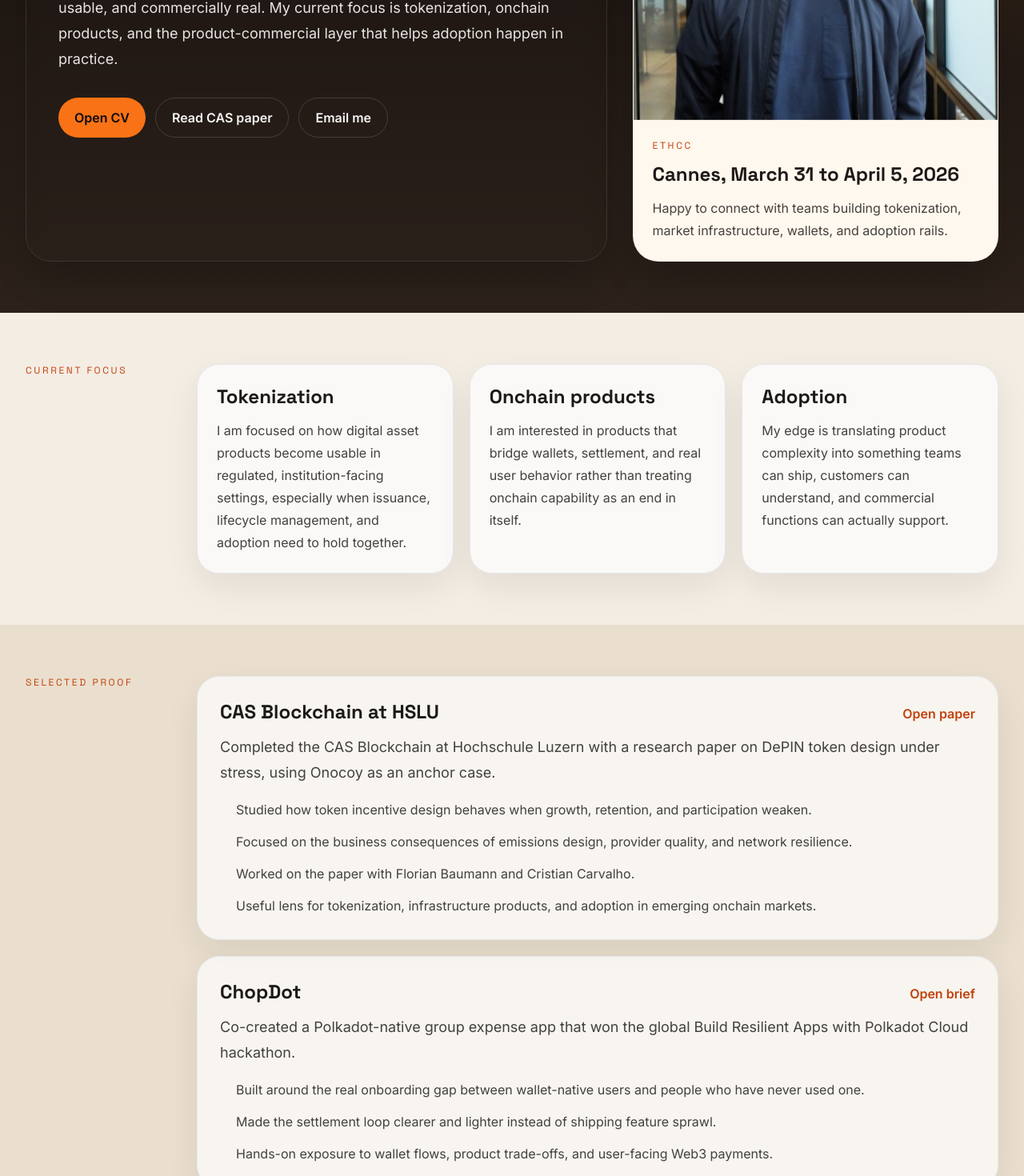
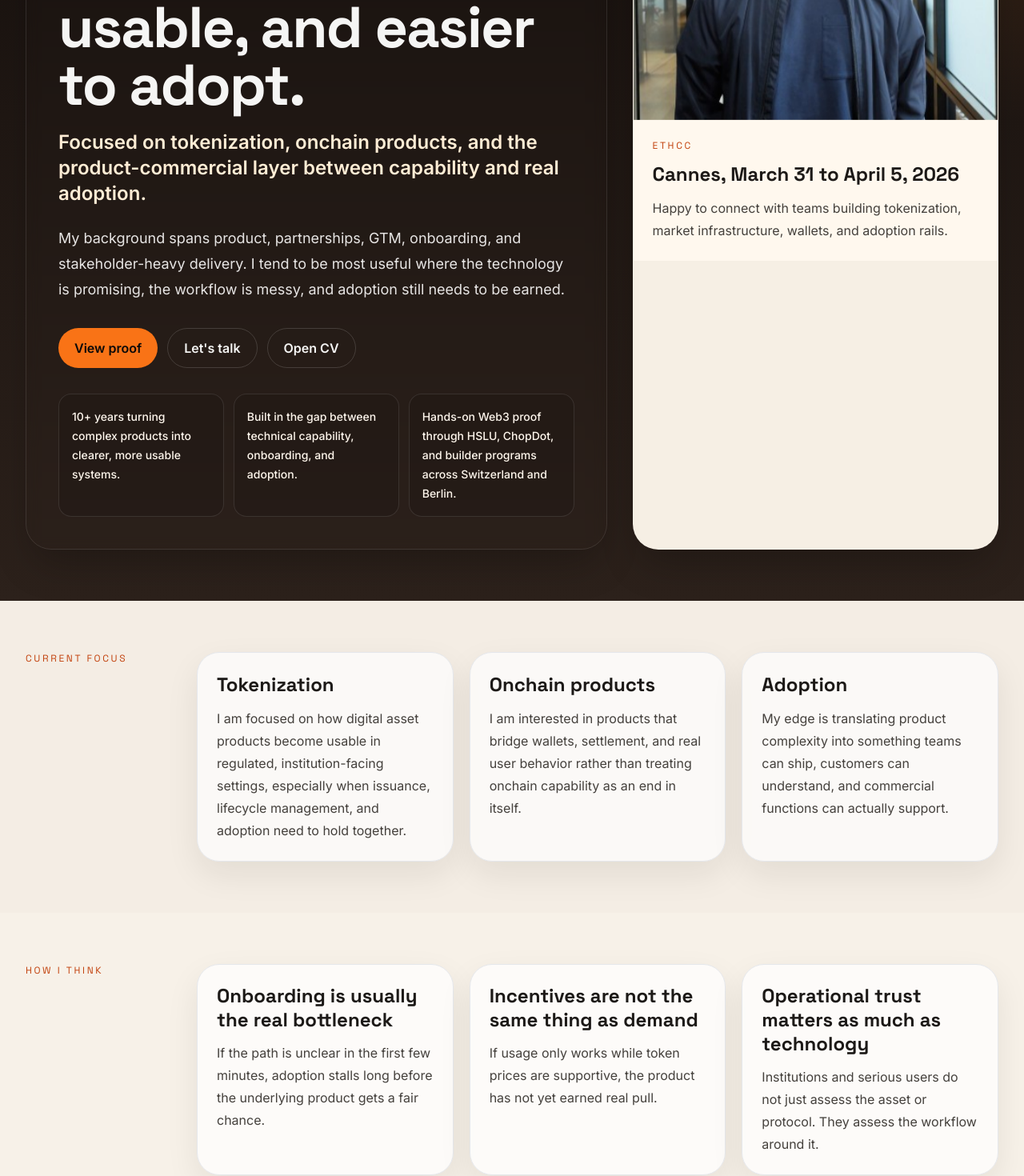
Before and after one commit to Devpen787/personalsite, a Next.js app: page / in a window 1280 px wide. Shown: the part 420-1890 px from the top of the page at 80% size. Built offline with nearby package versions, Linux system fonts and the light colour scheme.

Commit message:
Sharpen proof-hub positioning and CTA

```diff
--- a/app/page.tsx
+++ b/app/page.tsx
@@ -20,6 +20,12 @@ const focusAreas = [
   },
 ]
 
+const proofBar = [
+  '10+ years turning complex products into clearer, more usable systems.',
+  'Built in the gap between technical capability, onboarding, and adoption.',
+  'Hands-on Web3 proof through HSLU, ChopDot, and builder programs across Switzerland and Berlin.',
+]
+
 const proofBlocks = [
   {
     title: 'CAS Blockchain at HSLU',
@@ -39,11 +45,11 @@ const proofBlocks = [
     href: '/docs/chopdot-brief.pdf',
     cta: 'Open brief',
     summary:
-      'Co-created a Polkadot-native group expense app that won the global Build Resilient Apps with Polkadot Cloud hackathon.',
+      'A live experiment in wallet-based coordination, built as a Polkadot-native group expense app and later recognized in the global Build Resilient Apps with Polkadot Cloud hackathon.',
     bullets: [
-      'Built around the real onboarding gap between wallet-native users and people who have never used one.',
-      'Made the settlement loop clearer and lighter instead of shipping feature sprawl.',
-      'Hands-on exposure to wallet flows, product trade-offs, and user-facing Web3 payments.',
+      'Started from a simple problem: group expenses break down when trust, clarity, and coordination are weak.',
+      'Tested how far wallet-based coordination can work when only one person needs to settle onchain and everyone else still needs to understand the flow.',
+      'Reinforced a useful product lesson: people rarely struggle with payments alone, they struggle with confidence, transparency, and knowing what happens next.',
     ],
   },
   {
@@ -77,6 +83,24 @@ const experienceHighlights = [
   },
 ]
 
+const thinkingBlocks = [
+  {
+    title: 'Onboarding is usually the real bottleneck',
+    body:
+      'If the path is unclear in the first few minutes, adoption stalls long before the underlying product gets a fair chance.',
+  },
+  {
+    title: 'Incentives are not the same thing as demand',
+    body:
+      'If usage only works while token prices are supportive, the product has not yet earned real pull.',
+  },
+  {
+    title: 'Operational trust matters as much as technology',
+    body:
+      'Institutions and serious users do not just assess the asset or protocol. They assess the workflow around it.',
+  },
+]
+
 export default function Home() {
   return (
     <div className="min-h-screen flex flex-col bg-stone-950 text-stone-100">
@@ -94,39 +118,47 @@ export default function Home() {
                   Zurich-based operator in Web3
                 </p>
                 <h1 className="max-w-4xl font-display text-5xl font-bold tracking-tight md:text-7xl">
-                  Devinson Peña
+                  I help Web3 products become clearer, more usable, and easier to adopt.
                 </h1>
                 <p className="mt-5 max-w-3xl text-lg font-semibold text-orange-100 md:text-2xl">
-                  Web3 | Product, Partnerships &amp; GTM | Tokenization, Onchain Products &amp; Adoption
+                  Focused on tokenization, onchain products, and the product-commercial layer between capability and real adoption.
                 </p>
                 <p className="mt-6 max-w-3xl text-lg leading-8 text-stone-200">
-                  I work where technically complex products still need to become clear, usable, and commercially real.
-                  My current focus is tokenization, onchain products, and the product-commercial layer that helps
-                  adoption happen in practice.
+                  My background spans product, partnerships, GTM, onboarding, and stakeholder-heavy delivery. I tend
+                  to be most useful where the technology is promising, the workflow is messy, and adoption still needs
+                  to be earned.
                 </p>
                 <div className="mt-8 flex flex-wrap gap-3">
+                  <a
+                    href="#proof"
+                    className="inline-flex items-center rounded-full bg-orange-500 px-5 py-3 font-semibold text-stone-950 transition hover:bg-orange-400"
+                  >
+                    View proof
+                  </a>
+                  <a
+                    href="#contact"
+                    className="inline-flex items-center rounded-full border border-white/15 bg-white/6 px-5 py-3 font-semibold text-stone-100 transition hover:bg-white/10"
+                  >
+                    Let&apos;s talk
+                  </a>
                   <a
                     href="/docs/devinson-pena-cv.pdf"
                     target="_blank"
                     rel="noopener noreferrer"
-                    className="inline-flex items-center rounded-full bg-orange-500 px-5 py-3 font-semibold text-stone-950 transition hover:bg-orange-400"
+                    className="inline-flex items-center rounded-full border border-white/15 bg-white/6 px-5 py-3 font-semibold text-stone-100 transition hover:bg-white/10"
                   >
                     Open CV
                   </a>
-                  <a
-                    href="/docs/hslu-cas-paper.pdf"
-                    target="_blank"
-                    rel="noopener noreferrer"
-                    className="inline-flex items-center rounded-full border border-white/15 bg-white/6 px-5 py-3 font-semibold text-stone-100 transition hover:bg-white/10"
-                  >
-                    Read CAS paper
-                  </a>
-                  <a
-                    href="mailto:devinsonpena@gmail.com"
-                    className="inline-flex items-center rounded-full border border-white/15 bg-white/6 px-5 py-3 font-semibold text-stone-100 transition hover:bg-white/10"
-                  >
-                    Email me
-                  </a>
+                </div>
+                <div className="mt-8 grid gap-3 md:grid-cols-3">
+                  {proofBar.map((item) => (
+                    <div
+                      key={item}
+                      className="rounded-2xl border border-white/10 bg-black/10 px-4 py-4 text-sm font-medium leading-6 text-orange-50"
+                    >
+                      {item}
+                    </div>
+                  ))}
                 </div>
               </div>
 
@@ -167,6 +199,27 @@ export default function Home() {
                     className="rounded-[28px] border border-black/8 bg-white/70 p-6 shadow-[0_16px_40px_rgba(29,22,18,0.08)]"
                   >
                     <h2 className="font-display text-2xl font-bold">{item.title}</h2>
+                    <p className="mt-3 text-base leading-7 text-stone-700">{item.body}</p>
+                  </article>
+                ))}
+              </div>
+            </div>
+          </div>
+        </section>
+
+        <section className="section-padding bg-[#f7f1e8] text-stone-900">
+          <div className="container-max">
+            <div className="grid gap-6 lg:grid-cols-[190px_1fr]">
+              <div>
+                <p className="font-display text-xs uppercase tracking-[0.22em] text-orange-700">How I think</p>
+              </div>
+              <div className="grid gap-5 md:grid-cols-3">
+                {thinkingBlocks.map((item) => (
+                  <article
+                    key={item.title}
+                    className="rounded-[28px] border border-black/8 bg-white/75 p-6 shadow-[0_16px_40px_rgba(29,22,18,0.08)]"
+                  >
+                    <h2 className="font-display text-2xl font-bold leading-tight">{item.title}</h2>
                     <p className="mt-3 text-base leading-7 text-stone-700">{item.body}</p>
                   </article>
                 ))}
@@ -241,11 +294,12 @@ export default function Home() {
                 <div>
                   <p className="font-display text-xs uppercase tracking-[0.22em] text-orange-300">Connect</p>
                   <h2 className="mt-3 font-display text-3xl font-bold md:text-5xl">
-                    I&apos;ll be at ETHCC in Cannes from March 31 to April 5, 2026.
+                    If you&apos;re building in tokenization, onchain products, or Web3 adoption and need stronger product clarity, onboarding, or commercial traction, let&apos;s talk.
                   </h2>
                   <p className="mt-5 max-w-3xl text-lg leading-8 text-stone-200">
-                    If you are building in tokenization, market infrastructure, wallets, or product-commercial adoption,
-                    I&apos;d be glad to connect for a quick coffee or conversation.
+                    I&apos;ll be at ETHCC in Cannes from March 31 to April 5, 2026 and I&apos;m especially interested in
+                    conversations with teams working on tokenization, market infrastructure, wallets, and the
+                    operational layer behind real adoption.
                   </p>
                 </div>
                 <div className="grid gap-3 text-lg">
```
